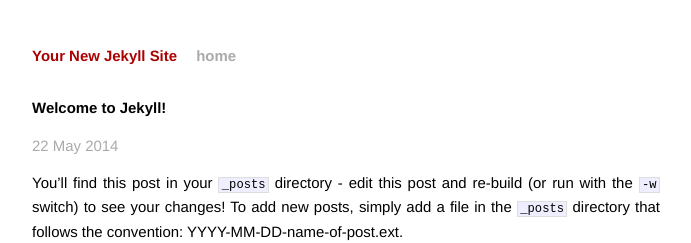
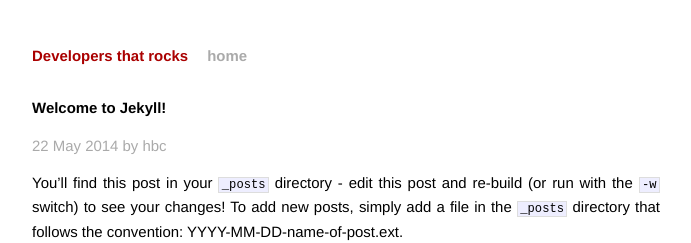
Before and after one commit to vtmer/developer, a Jekyll site: the page built from _posts/2014-05-22-welcome-to-jekyll.markdown, in a window 1280 px wide. Shown: the top 243 px of the page, without its empty margins (294-985 px from the left). Built offline with Jekyll 4.4.1, drawn with Linux system fonts in a browser that asks for light colours; Markdown is read by kramdown in place of the engine named in the settings.

Commit message:
Change site name and enable multiple authors.
To sign up as an author, put your information in `_config.yaml`:

    authors:
        your_cool_name:
            other_meta_infos: come_here

And don't forget to add your name in your post:

    ---
    layout: post
    title: "A cool article"
    author: your_cool_name
    ---

```diff
--- a/_config.yml
+++ b/_config.yml
@@ -1,3 +1,13 @@
-name: Your New Jekyll Site
-markdown: redcarpet
-pygments: true
+markdown:               redcarpet
+pygments:               true
+
+permailink:             pretty
+
+name:                   Developers that rocks
+title:                  Developers that rocks
+url:                    http://developer.vtmer.com
+
+authors:
+    hbc:
+        name: hbc
+        github: bcho
--- a/_layouts/post.html
+++ b/_layouts/post.html
@@ -1,8 +1,9 @@
 ---
 layout: default
 ---
+{% assign author = site.authors[page.author] %}
 <h2>{{ page.title }}</h2>
-<p class="meta">{{ page.date | date_to_string }}</p>
+<p class="meta">{{ page.date | date_to_string }} by {{ page.author }}</p>
 
 <div class="post">
 {{ content }}
--- a/_posts/2014-05-22-welcome-to-jekyll.markdown
+++ b/_posts/2014-05-22-welcome-to-jekyll.markdown
@@ -2,6 +2,7 @@
 layout: post
 title:  "Welcome to Jekyll!"
 date:   2014-05-22 18:55:09
+author: hbc
 categories: jekyll update
 ---
 
```
